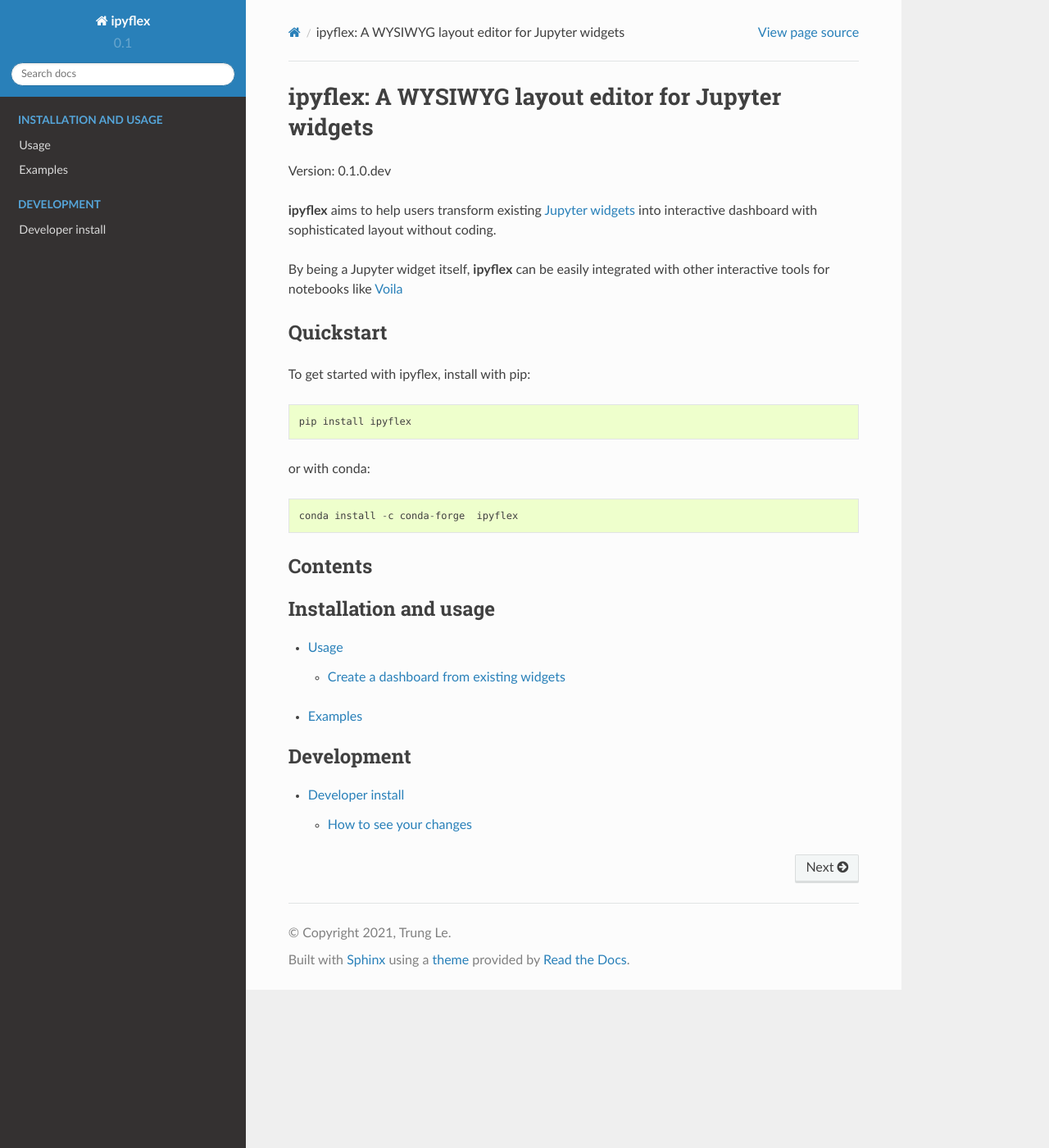
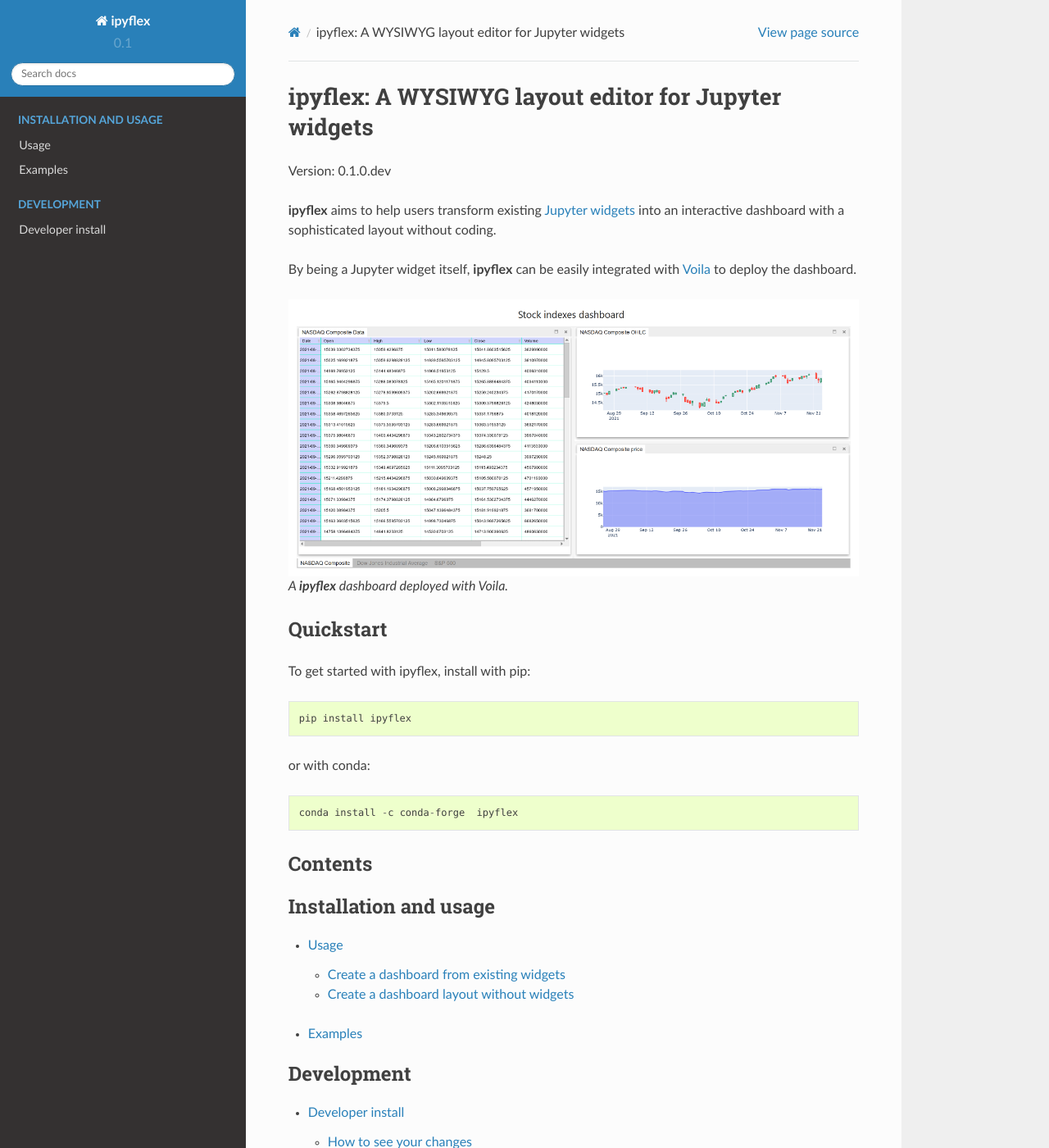
Before and after one commit to trungleduc/ipyflex, a Sphinx documentation site: the page built from docs/source/index.rst, in a window 1280 px wide and 1400 px high. Shown: the whole window at 82% size. Built offline with Sphinx 7.4.7 and the Read the Docs theme 2.0.0, drawn with Linux system fonts in a browser that asks for light colours; pages that are not in the unit, such as notebooks, are missing from menus.

```diff
--- a/docs/source/index.rst
+++ b/docs/source/index.rst
@@ -4,9 +4,13 @@
 
 Version: |release|
 
-**ipyflex** aims to help users transform existing `Jupyter widgets`_ into interactive dashboard with sophisticated layout without coding.
+**ipyflex** aims to help users transform existing `Jupyter widgets`_ into an interactive dashboard with a sophisticated layout without coding.
 
-By being a Jupyter widget itself, **ipyflex** can be easily integrated with other interactive tools for notebooks like `Voila`_
+By being a Jupyter widget itself, **ipyflex** can be easily integrated with  `Voila`_  to deploy the dashboard.
+
+.. figure:: images/ipyflex-intro.png
+
+   A **ipyflex** dashboard deployed with *Voila*.
 
 Quickstart
 ----------
```
Also changed, not shown: docs/source/examples/index.rst (+0 -7 lines), docs/source/usage.rst (+15 -0 lines), docs/source/images/ipyflex-create-new.gif (added), docs/source/images/ipyflex-intro.png (added), 7 other files.
